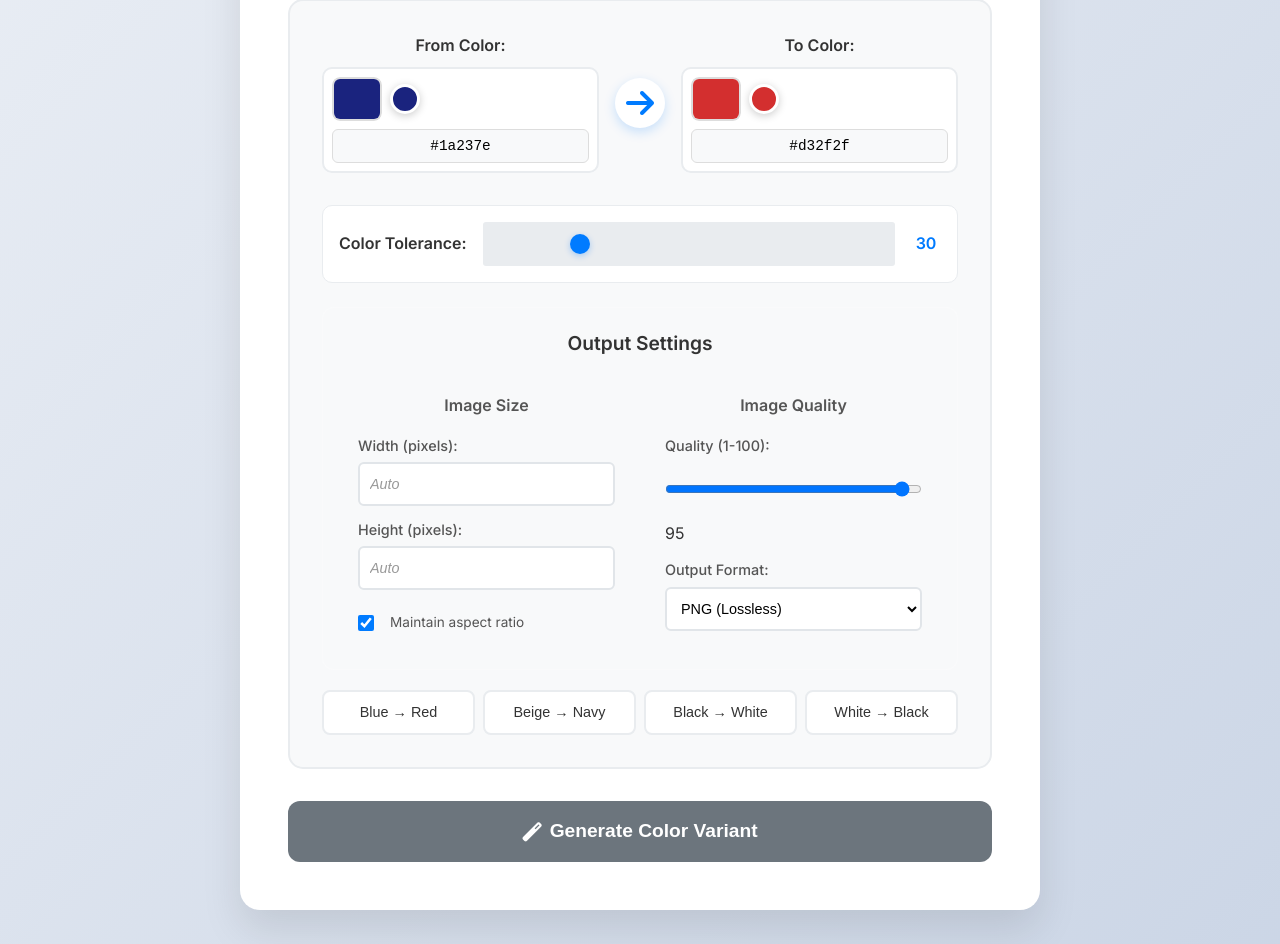
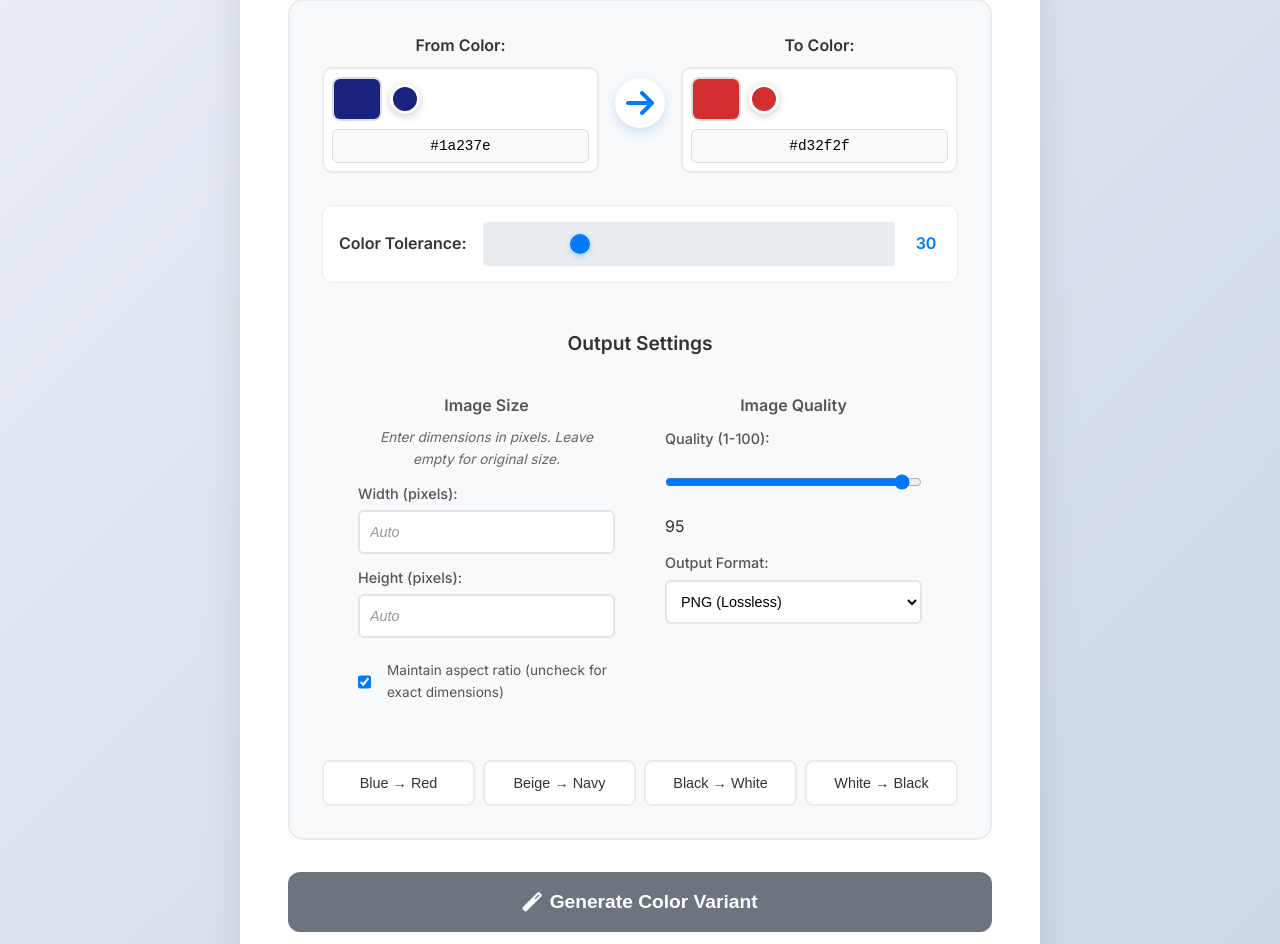
Before and after one commit to HafsaWaheed54/Colorchanger, a Flask app: page / in a window 1280 px wide. Shown: the part 1117-2061 px from the top of the page. Run offline with Flask 3, Linux system fonts and the light colour scheme; some libraries are stand-ins or nearby versions.

Commit message:
Improve dimension handling: Add better logging and clearer UI for exact vs aspect ratio dimensions

```diff
--- a/app.py
+++ b/app.py
@@ -46,26 +46,30 @@ def resize_image(image, target_width=None, target_height=None, maintain_aspect_r
 
     if maintain_aspect_ratio:
         if target_width and target_height:
-            # Calculate scale factor to fit within both dimensions
+            # Calculate scale factor to fit within both dimensions (preserve aspect ratio)
             scale_w = target_width / width
             scale_h = target_height / height
-            scale = min(scale_w, scale_h)
+            scale = min(scale_w, scale_h)  # Use smaller scale to fit within bounds
             new_width = int(width * scale)
             new_height = int(height * scale)
+            logger.info(f"Aspect ratio preserved: scaled by {scale:.3f} to fit within {target_width}x{target_height}")
         elif target_width:
             # Scale based on width
             scale = target_width / width
             new_width = target_width
             new_height = int(height * scale)
+            logger.info(f"Scaled by width: {scale:.3f}")
         elif target_height:
             # Scale based on height
             scale = target_height / height
             new_width = int(width * scale)
             new_height = target_height
+            logger.info(f"Scaled by height: {scale:.3f}")
     else:
         # Use exact dimensions (may distort image)
         new_width = target_width if target_width else width
         new_height = target_height if target_height else height
+        logger.info(f"Using exact dimensions: {new_width}x{new_height} (aspect ratio may be distorted)")
 
     # Ensure minimum size of 1 pixel
     new_width = max(1, new_width)
--- a/static/css/style.css
+++ b/static/css/style.css
@@ -1020,10 +1020,18 @@ body {
 
 .setting-group h5 {
     color: #555;
-    margin-bottom: 15px;
+    margin-bottom: 8px;
     font-size: 1rem;
     font-weight: 600;
     text-align: center;
+}
+
+.setting-description {
+    color: #666;
+    font-size: 0.85rem;
+    text-align: center;
+    margin-bottom: 12px;
+    font-style: italic;
 }
 
 .size-inputs, .quality-inputs {
--- a/templates/index.html
+++ b/templates/index.html
@@ -80,6 +80,7 @@
                             <div class="settings-grid">
                                 <div class="setting-group">
                                     <h5>Image Size</h5>
+                                    <p class="setting-description">Enter dimensions in pixels. Leave empty for original size.</p>
                                     <div class="size-inputs">
                                         <div class="input-row">
                                             <label for="outputWidth">Width (pixels):</label>
@@ -93,7 +94,7 @@
                                             <label class="checkbox-label">
                                                 <input type="checkbox" id="maintainAspectRatio" checked>
                                                 <span class="checkmark"></span>
-                                                Maintain aspect ratio
+                                                Maintain aspect ratio (uncheck for exact dimensions)
                                             </label>
                                         </div>
                                     </div>
```
